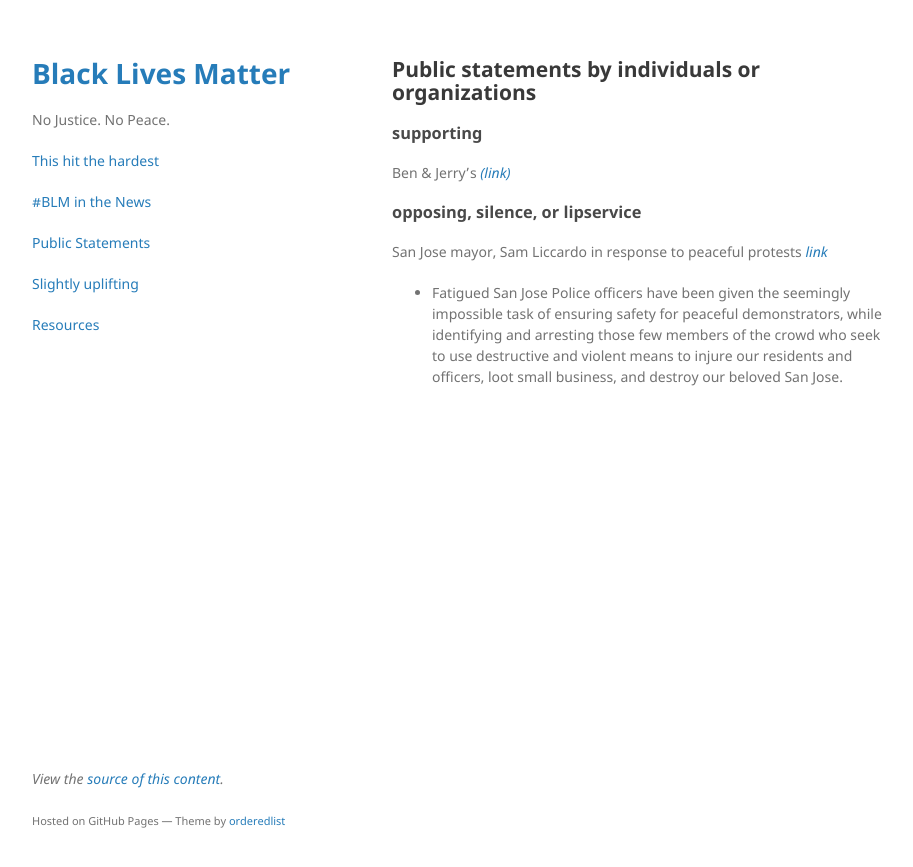
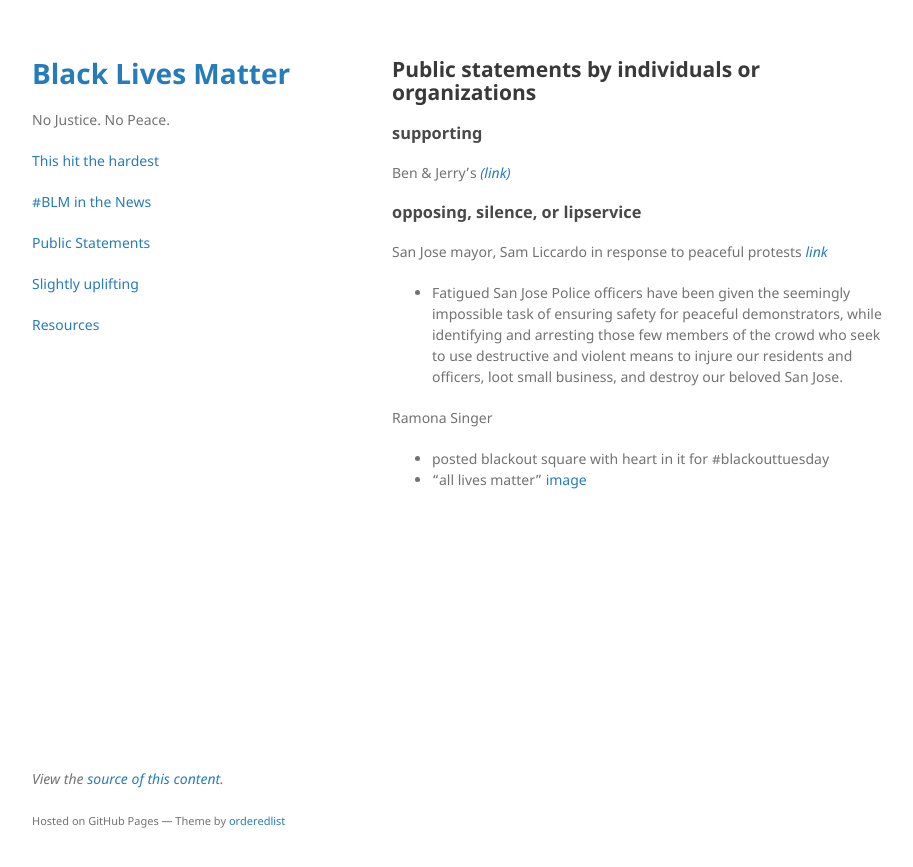
Before and after one commit to nojusticenopeace/nojusticenopeace.github.io, a Jekyll site: the page built from statements.md, in a window 1280 px wide. Shown: the top 867 px of the page, without its empty margins (178-1091 px from the left). Built offline with Jekyll 4.4.1, drawn with Linux system fonts in a browser that asks for light colours.

Commit message:
Update statements.md

```diff
--- a/statements.md
+++ b/statements.md
@@ -12,3 +12,7 @@ Ben & Jerry's _[(link)](https://www.benjerry.com/about-us/media-center/dismantle
 
 San Jose mayor, Sam Liccardo in response to peaceful protests _[link](https://medium.com/@SamLiccardo/i-cant-breathe-17684b68309f)_
 - Fatigued San Jose Police officers have been given the seemingly impossible task of ensuring safety for peaceful demonstrators, while identifying and arresting those few members of the crowd who seek to use destructive and violent means to injure our residents and officers, loot small business, and destroy our beloved San Jose.
+
+Ramona Singer
+- posted blackout square with heart in it for #blackouttuesday
+- "all lives matter" [image](https://pbs.twimg.com/media/EZtl0QxXsAcYS2F?format=jpg&name=900x900)
```
